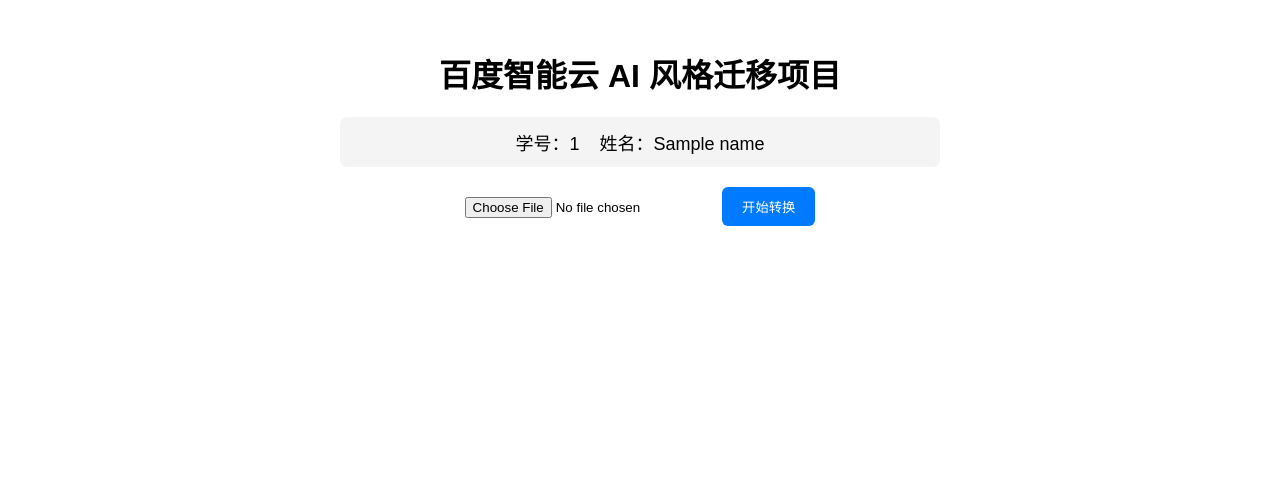
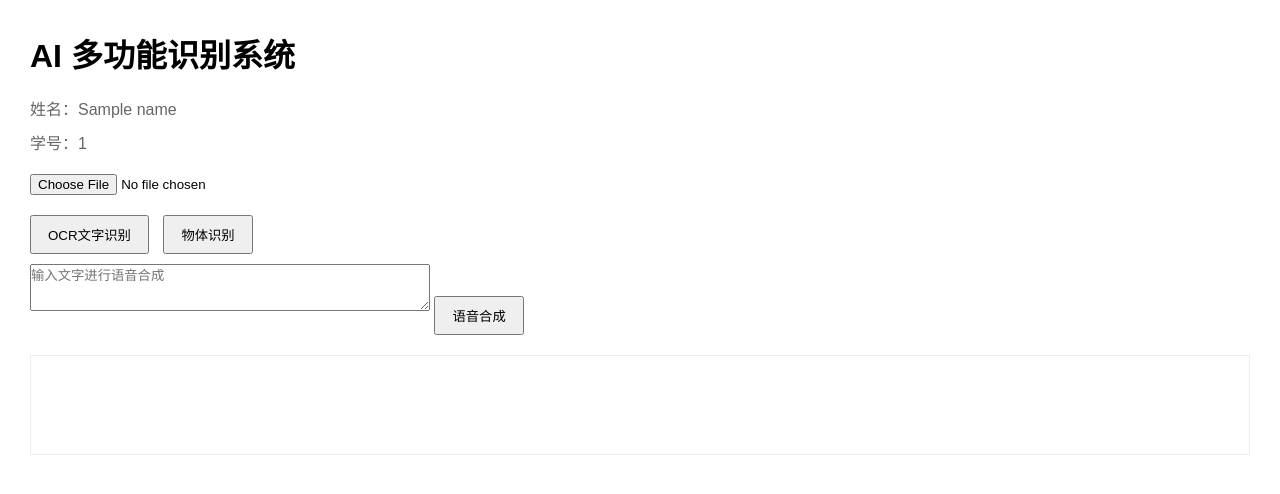
Before and after one commit to Rui344/ai-image-style-transfer-2026, a Flask app: template templates/index.html in a window 1280 px wide. Shown: the top 494 px of the page. Run offline with Flask 3, Linux system fonts and the light colour scheme; the template is opened without the code that fills it: most values are stand-ins (such as "Sample title", 1, 10 or a date in 2020).

Commit message:
Update index.html

```diff
--- a/templates/index.html
+++ b/templates/index.html
@@ -2,32 +2,136 @@
 <html lang="zh-CN">
 <head>
     <meta charset="UTF-8">
-    <title>百度AI风格迁移</title>
-    <link rel="stylesheet" href="/static/style.css">
+    <title>AI识别系统</title>
+    <style>
+        * {
+            margin: 0;
+            padding: 0;
+            box-sizing: border-box;
+        }
+        body {
+            padding: 30px;
+            font-family: Arial, sans-serif;
+        }
+        .title {
+            margin-bottom: 20px;
+        }
+        .info {
+            margin: 10px 0;
+            color: #666;
+        }
+        .upload-box {
+            margin: 20px 0;
+        }
+        #preview {
+            max-width: 400px;
+            max-height: 300px;
+            margin: 15px 0;
+            border: 1px solid #ddd;
+            display: none;
+        }
+        button {
+            padding: 8px 16px;
+            margin-right: 10px;
+            cursor: pointer;
+        }
+        .result {
+            margin-top: 20px;
+            padding: 15px;
+            border: 1px solid #eee;
+            min-height: 100px;
+            white-space: pre-wrap;
+        }
+    </style>
 </head>
 <body>
-    <div class="box">
-        <h1>百度智能云 AI 风格迁移项目</h1>
-        <div class="info">
-            学号：{{ id }} &nbsp;&nbsp; 姓名：{{ name }}
-        </div>
-        <form id="form">
-            <input type="file" name="image" accept="image/*" required>
-            <button type="submit">开始转换</button>
-        </form>
-        <div id="result"></div>
+    <h1 class="title">AI 多功能识别系统</h1>
+    <div class="info">姓名：{{ name }}</div>
+    <div class="info">学号：{{ sid }}</div>
+
+    <div class="upload-box">
+        <input type="file" id="imgFile" accept="image/*">
+        <img id="preview" alt="预览图">
     </div>
+
+    <div>
+        <button onclick="doOcr()">OCR文字识别</button>
+        <button onclick="doDetect()">物体识别</button>
+    </div>
+
+    <div>
+        <textarea id="text" rows="3" placeholder="输入文字进行语音合成" style="width: 400px; margin: 10px 0;"></textarea>
+        <button onclick="doVoice()">语音合成</button>
+    </div>
+
+    <div class="result" id="result"></div>
+
     <script>
-        const form = document.getElementById('form');
-        form.onsubmit = async (e) => {
-            e.preventDefault();
-            let fd = new FormData(form);
-            let res = await fetch('/predict', { method: 'POST', body: fd });
-            let data = await res.json();
-            if(data.status === 'ok'){
-                document.getElementById('result').innerHTML = `<img src="${data.url}" width="400">`;
-            }else{
-                alert(data.msg);
+        // 图片预览（显示上传的原图）
+        const imgFile = document.getElementById('imgFile');
+        const preview = document.getElementById('preview');
+
+        imgFile.addEventListener('change', function () {
+            const file = this.files[0];
+            if (file) {
+                const reader = new FileReader();
+                reader.onload = function (e) {
+                    preview.src = e.target.result;
+                    preview.style.display = 'block';
+                };
+                reader.readAsDataURL(file);
+            }
+        });
+
+        // 通用上传请求
+        async function upload(url) {
+            const file = imgFile.files[0];
+            if (!file) {
+                document.getElementById('result').innerText = '请先选择图片';
+                return;
+            }
+            const formData = new FormData();
+            formData.append('img', file);
+
+            try {
+                const res = await fetch(url, {
+                    method: 'POST',
+                    body: formData
+                });
+                const data = await res.json();
+                document.getElementById('result').innerText = JSON.stringify(data, null, 2);
+            } catch (err) {
+                document.getElementById('result').innerText = '请求失败：' + err;
+            }
+        }
+
+        // OCR
+        function doOcr() {
+            upload('/ocr');
+        }
+
+        // 物体识别
+        function doDetect() {
+            upload('/detect');
+        }
+
+        // 语音合成
+        async function doVoice() {
+            const text = document.getElementById('text').value;
+            if (!text) {
+                document.getElementById('result').innerText = '请输入文字';
+                return;
+            }
+            try {
+                const res = await fetch('/voice', {
+                    method: 'POST',
+                    headers: { 'Content-Type': 'application/json' },
+                    body: JSON.stringify({ text })
+                });
+                const data = await res.json();
+                document.getElementById('result').innerText = data.msg || '播放成功';
+            } catch (err) {
+                document.getElementById('result').innerText = '语音合成失败';
             }
         }
     </script>
```
